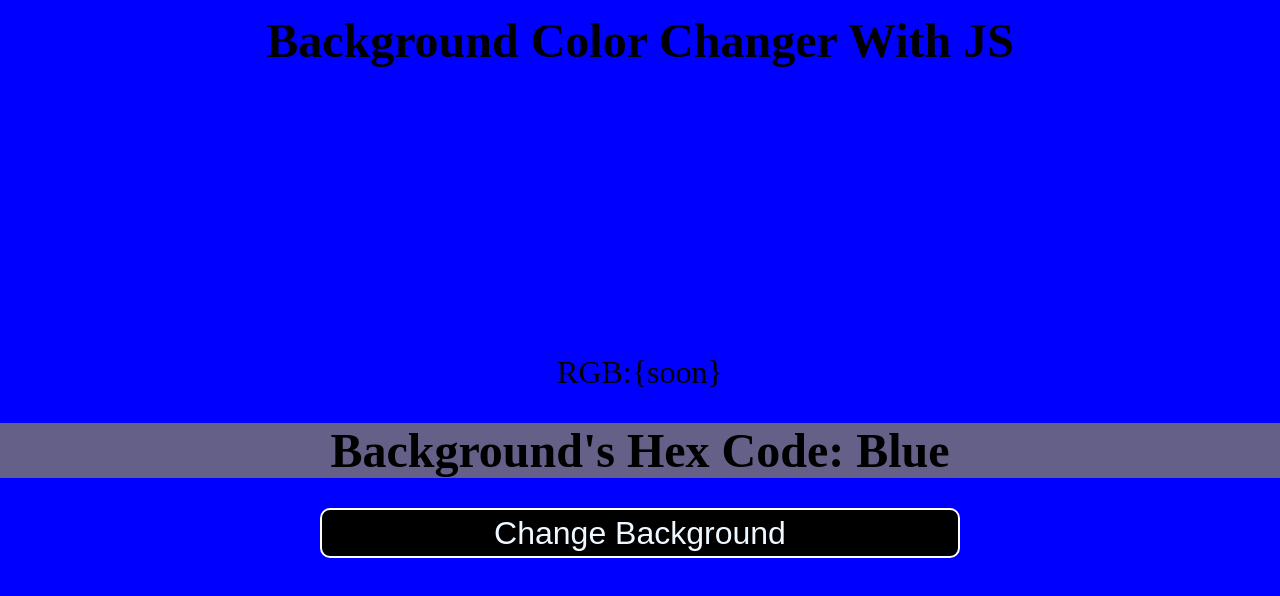
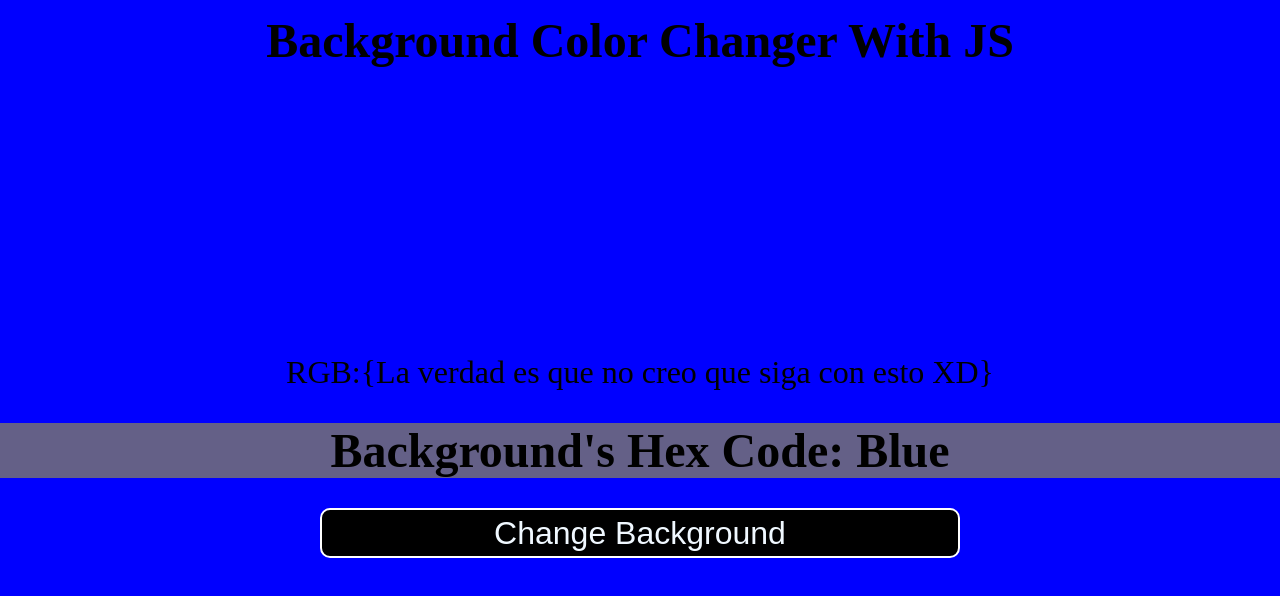
Before and after one commit to Werundy/Random-Background-Color-Flipper, a plain HTML site: page index.html in a window 1280 px wide. Drawn offline with Linux system fonts and the light colour scheme.

Commit message:
Cambio
No creo que siga XD

```diff
--- a/index.html
+++ b/index.html
@@ -9,7 +9,7 @@
         </header>
         <div id="container">
             <div id="avr">
-                <p>RGB:{soon}</p>
+                <p>RGB:{La verdad es que no creo que siga con esto XD}</p>
                 <h2>Background's Hex Code: <span id="hexcode">Blue</span></h2>
                 <button id="changer">Change Background</button>
             </div>
```
